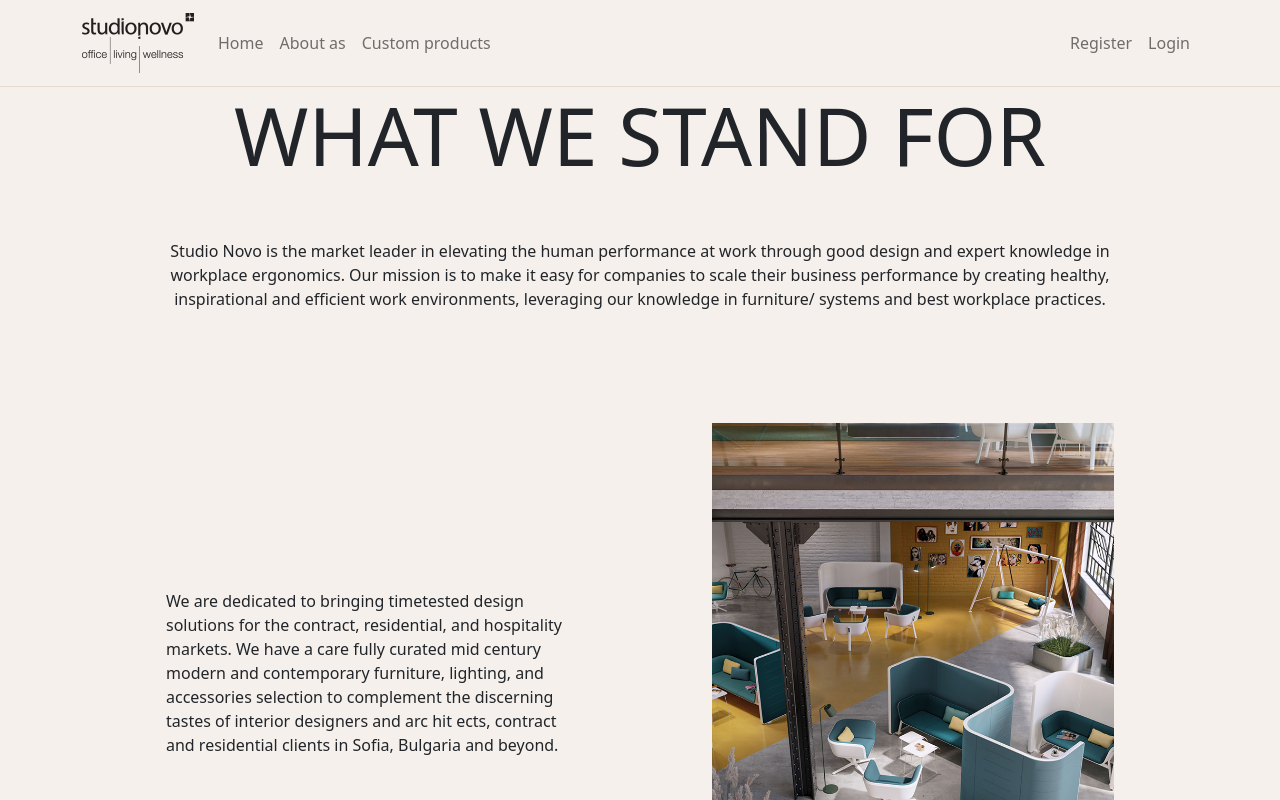
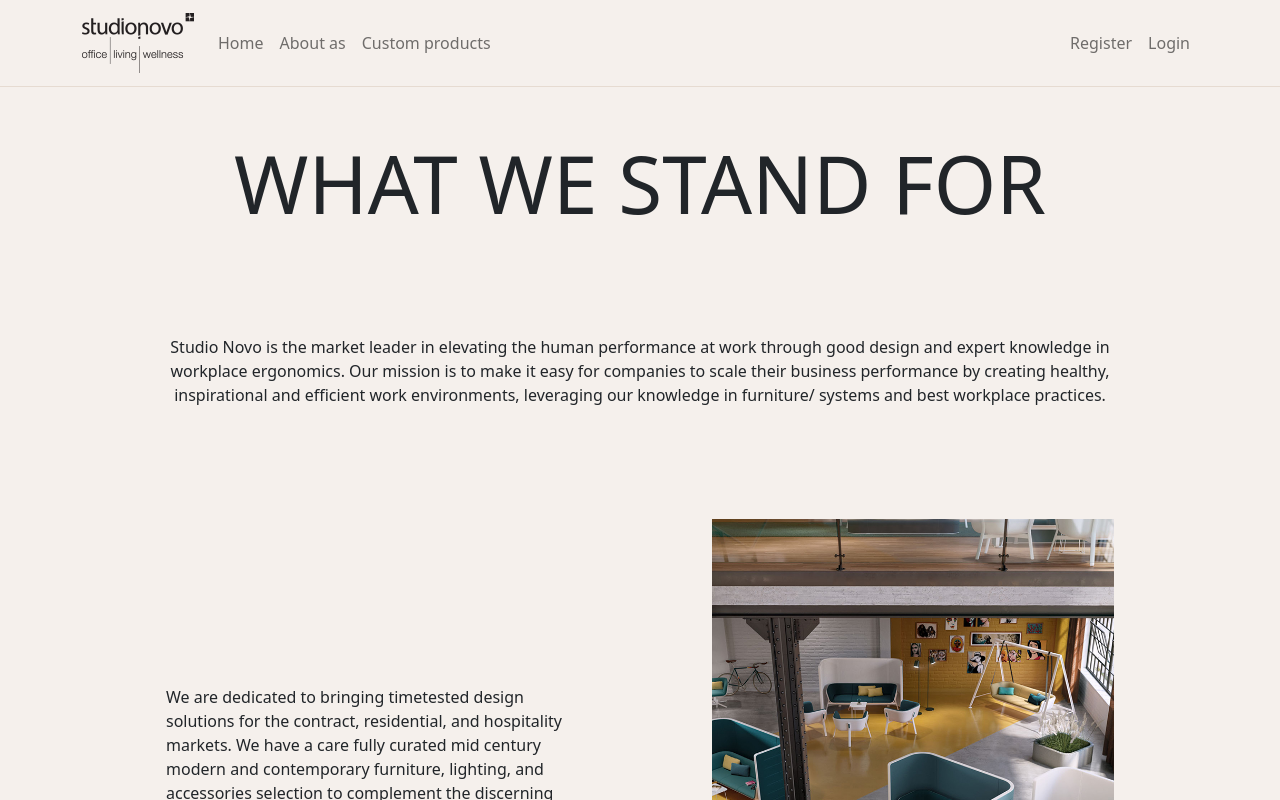
Before and after one commit to nikoletastoeva/furniture-store, a React (Create React App) app: page /about-as in a window 1280 px wide. Shown: the top 800 px of the page. Built offline with nearby package versions, Linux system fonts and the light colour scheme.

Commit message:
Update AboutAs.js

```diff
--- a/src/components/AboutAs/AboutAs.js
+++ b/src/components/AboutAs/AboutAs.js
@@ -8,7 +8,7 @@ const About = () => {
         <div >
             <div className='container px-5'>
                 <div className="row gx-5 align-items-center">
-                <h1 className="display-1 text-center">WHAT WE STAND FOR</h1>
+                <h1 className="display-1 text-center p-5">WHAT WE STAND FOR</h1>
                 <p className="text-center p-5" >Studio Novo is the market leader in elevating the human performance at work through good design and expert knowledge in workplace ergonomics. Our mission is to make it easy for companies to scale their business performance by creating healthy, inspirational and efficient work environments, leveraging our knowledge in furniture/ systems and best workplace practices.</p>
                 </div>
             </div>
```
